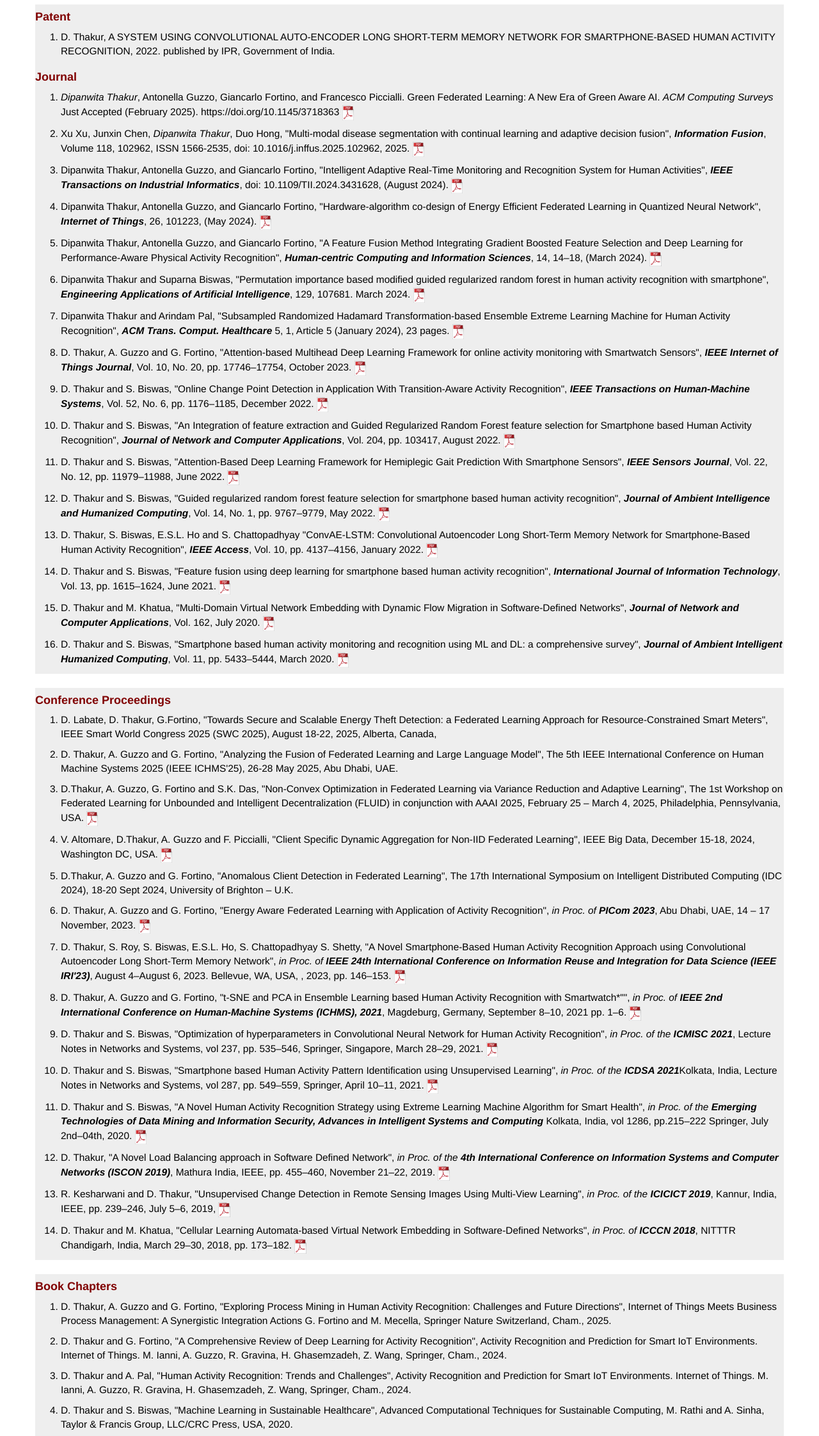
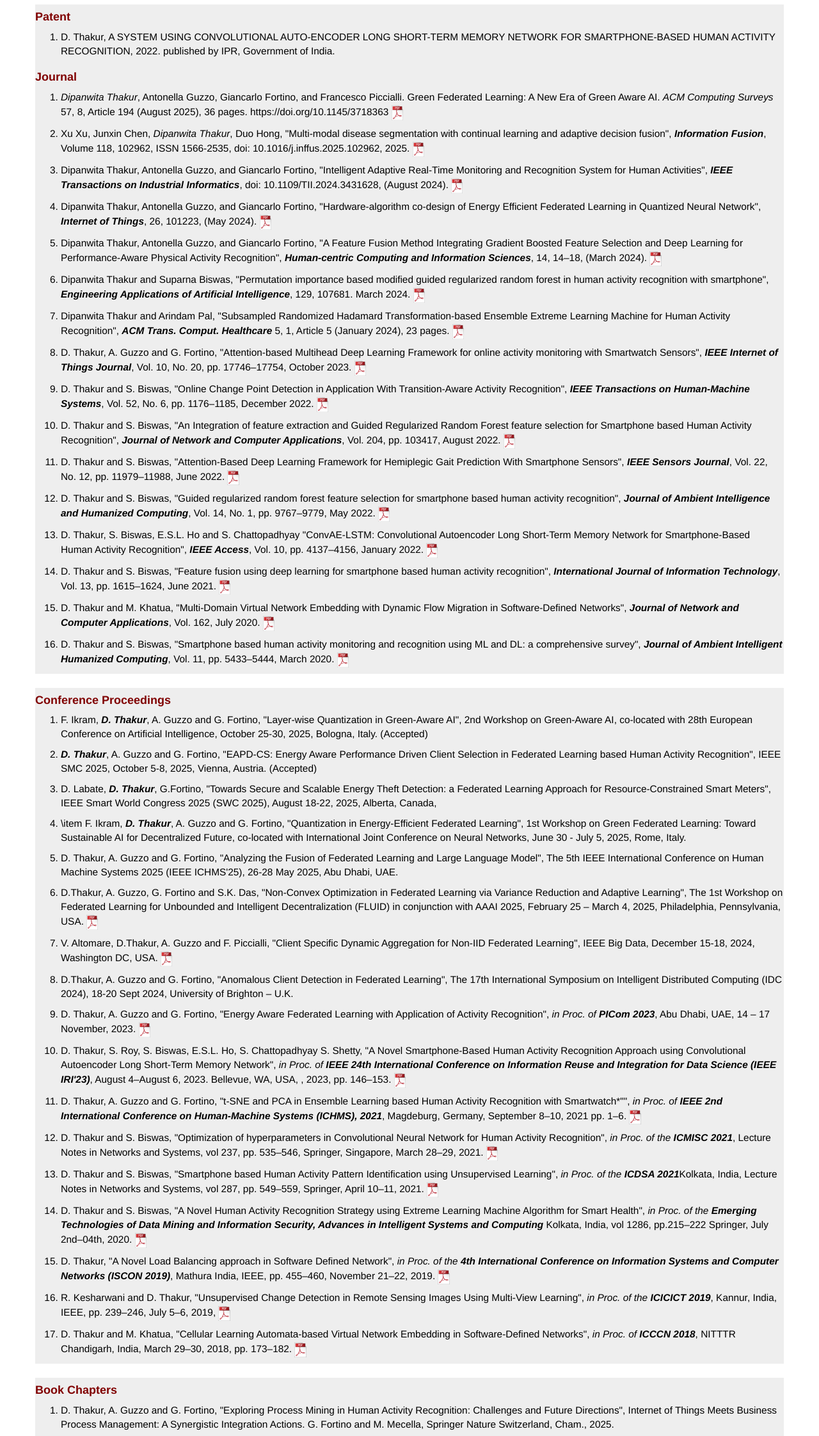
Before and after one commit to DipanwitaT/myprofile, a plain HTML site: page research.html in a window 1280 px wide. Shown: the part 306-2550 px from the top of the page at 64% size. Drawn offline with nearby package versions, Linux system fonts and the light colour scheme.

Commit message:
Update research.html

```diff
--- a/research.html
+++ b/research.html
@@ -94,11 +94,9 @@
 
 		<h4><b><font color="maroon">Journal</font></b></h4>
 		<ol>
-			<li>
-				<em>Dipanwita Thakur</em>, Antonella Guzzo, Giancarlo Fortino, and Francesco Piccialli. Green Federated Learning: A New Era of Green Aware AI. <em>ACM Computing Surveys</em> Just Accepted (February 2025). https://doi.org/10.1145/3718363
-
-
-				 <a href="https://dl.acm.org/doi/pdf/10.1145/3718363" target="_blank"><img src="images/common/pdf_icon.png" style="height: 25px"></a>
+						<li>
+				<em>Dipanwita Thakur</em>, Antonella Guzzo, Giancarlo Fortino, and Francesco Piccialli. Green Federated Learning: A New Era of Green Aware AI. <em>ACM Computing Surveys</em> 57, 8, Article 194 (August 2025), 36 pages. https://doi.org/10.1145/3718363
+               				 <a href="https://dl.acm.org/doi/pdf/10.1145/3718363" target="_blank"><img src="images/common/pdf_icon.png" style="height: 25px"></a>
 
 			</li>
 			<p></p>
@@ -223,16 +221,28 @@
 		<h4><b><font color="maroon">Conference Proceedings</font></b></h4>
 		<ol>
 			<li>
-                           D. Labate, D. Thakur, G.Fortino, "Towards Secure and Scalable Energy Theft Detection: a Federated Learning Approach for Resource-Constrained Smart Meters",
+           F. Ikram, <em><b>D. Thakur</b></em>, A. Guzzo and G. Fortino, "Layer-wise Quantization in Green-Aware AI", 2nd Workshop on Green-Aware AI, co-located with 28th European Conference on Artificial Intelligence, October 25-30, 2025, Bologna, Italy. (Accepted)
+</li>
+			<p></p>
+			<li>
+<em><b>D. Thakur</b></em>, A. Guzzo and G. Fortino, "EAPD-CS: Energy Aware Performance Driven Client Selection in Federated Learning based Human Activity Recognition", IEEE SMC 2025, October 5-8, 2025, Vienna, Austria. (Accepted)
+
+</li>
+
+			<p></p>
+			<li>
+                           D. Labate, <em><b>D. Thakur</b></em>, G.Fortino, "Towards Secure and Scalable Energy Theft Detection: a Federated Learning Approach for Resource-Constrained Smart Meters",
 			IEEE Smart World Congress 2025 (SWC 2025), August 18-22, 2025, Alberta, Canada,
 
 			</li>
-
 			<p></p>
 			<li>
-                           D. Thakur, A. Guzzo and G. Fortino,
-    "Analyzing the Fusion of Federated Learning and Large Language Model",
-    The 5th IEEE International Conference on Human Machine Systems 2025 (IEEE ICHMS'25),  26-28 May 2025, Abu Dhabi, UAE.
+				\item F. Ikram, <em><b>D. Thakur</b></em>, A. Guzzo and G. Fortino, "Quantization in Energy-Efficient Federated Learning", 1st Workshop on Green Federated Learning: Toward Sustainable AI for Decentralized Future, co-located with International Joint Conference on Neural Networks, June 30 - July 5, 2025, Rome, Italy.
+
+			</li>
+			<p></p>
+			<li>
+                           D. Thakur, A. Guzzo and G. Fortino, "Analyzing the Fusion of Federated Learning and Large Language Model", The 5th IEEE International Conference on Human Machine Systems 2025 (IEEE ICHMS'25),  26-28 May 2025, Abu Dhabi, UAE.
 
 			</li>
 			<p></p>
@@ -346,8 +356,7 @@
 			<ol>
 				<li>
 					D. Thakur, A. Guzzo and G. Fortino, "Exploring Process Mining in Human Activity Recognition: Challenges and Future Directions",
-					Internet of Things Meets Business Process Management: A Synergistic Integration Actions
-                                        G. Fortino and M. Mecella, Springer Nature Switzerland, Cham., 2025.
+					Internet of Things Meets Business Process Management: A Synergistic Integration Actions. G. Fortino and M. Mecella, Springer Nature Switzerland, Cham., 2025.
 
 				</li>
 				<p></p>
```
